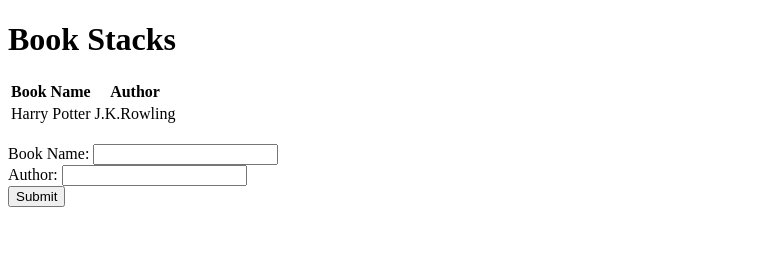
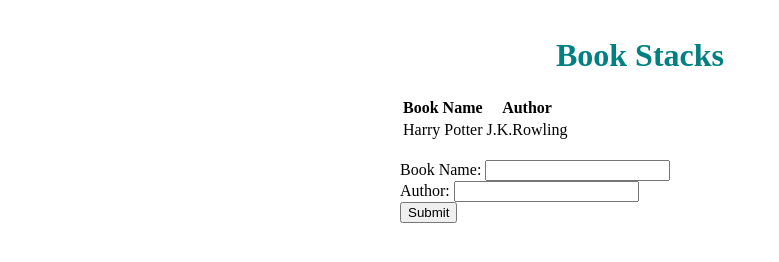
Before and after one commit to j-saurabh/go-bookstacks, a plain HTML site: page assets/index.html in a window 1280 px wide. Shown: the whole page, without its empty margins (0-779 px from the left). Drawn offline with Linux system fonts and the light colour scheme; no server answers.

Commit message:
Adding CSS

```diff
--- a/assets/index.html
+++ b/assets/index.html
@@ -1,8 +1,10 @@
 <!DOCTYPE html>
 
-<html lang="en">
+<html>
 
 <head>
+    <link rel="stylesheet" href="styles.css">
+
     <meta charset="UTF-8">
     <meta name="viewport" content="width=device-width, initial-scale=1.0">
     <meta http-equiv="X-UA-Compatible" content="ie=edge">
--- /dev/null
+++ b/assets/styles.css
@@ -0,0 +1,12 @@
+h1 {
+    color : teal;
+    text-align : center;
+  }
+
+  body
+  {
+    padding : 1em;
+    margin : 0 auto;
+    max-width : 30em;
+
+  }
```
Also changed, not shown: 1 other file.
